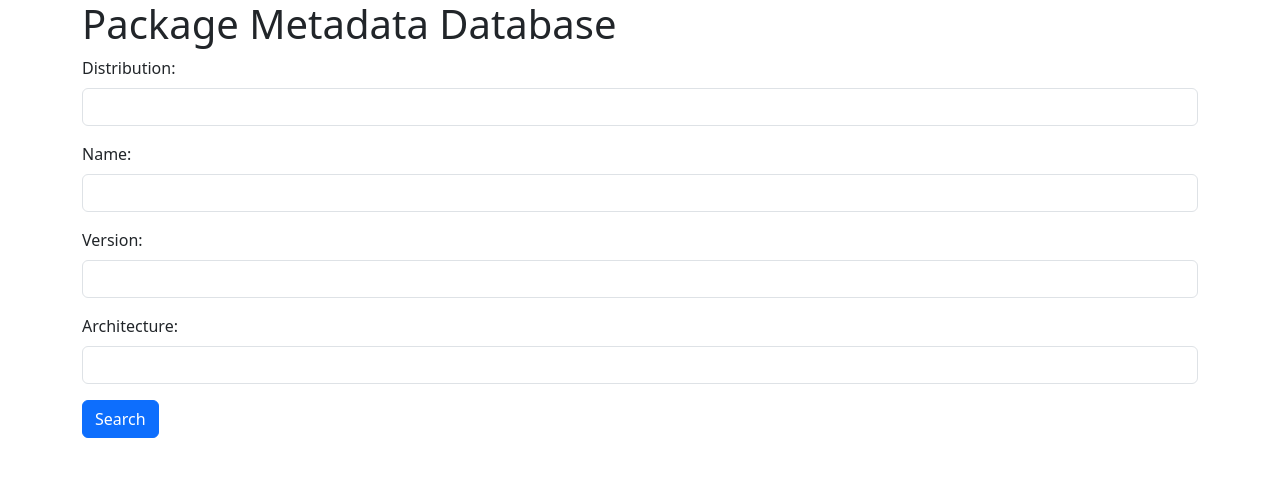
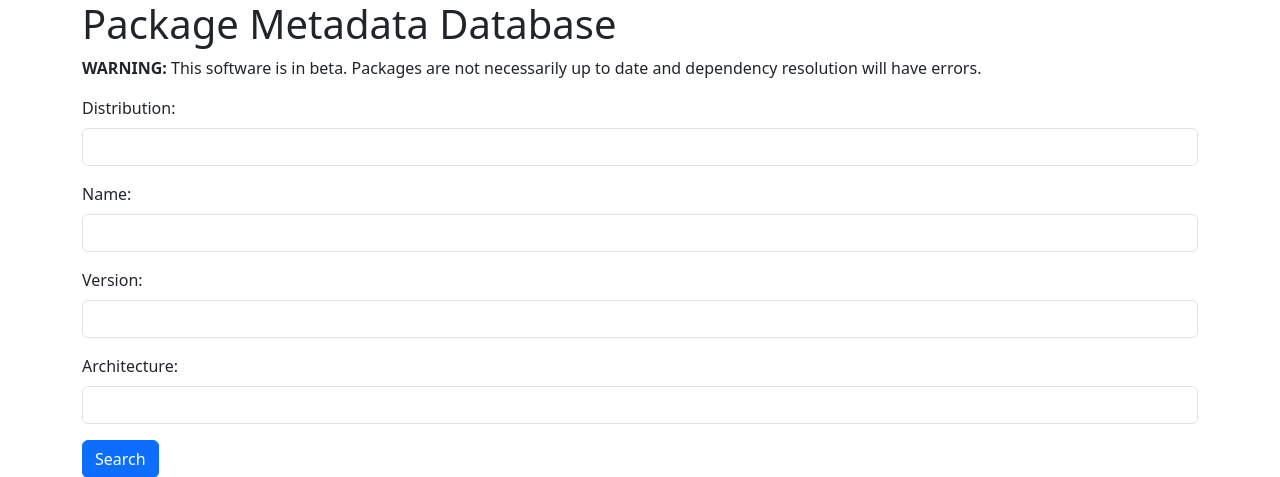
Before and after one commit to tinyrange/tinyrange, a Python web app: template ui/templates/index.html in a window 1280 px wide. Shown: the top 477 px of the page. Run offline with Jinja, Linux system fonts and the light colour scheme; the template is opened without the code that fills it, so the values that code supplies are empty.

Commit message:
added warning message

```diff
--- a/ui/templates/index.html
+++ b/ui/templates/index.html
@@ -12,6 +12,8 @@
 <body>
     <div class="container">
         <h1>Package Metadata Database</h1>
+        <p><strong>WARNING: </strong>This software is in beta. Packages are not necessarily up to date and dependency
+            resolution will have errors.</p>
         <form action="/search">
             <div class="mb-3">
                 <label for="distribution" class="form-label">Distribution:</label>
```
